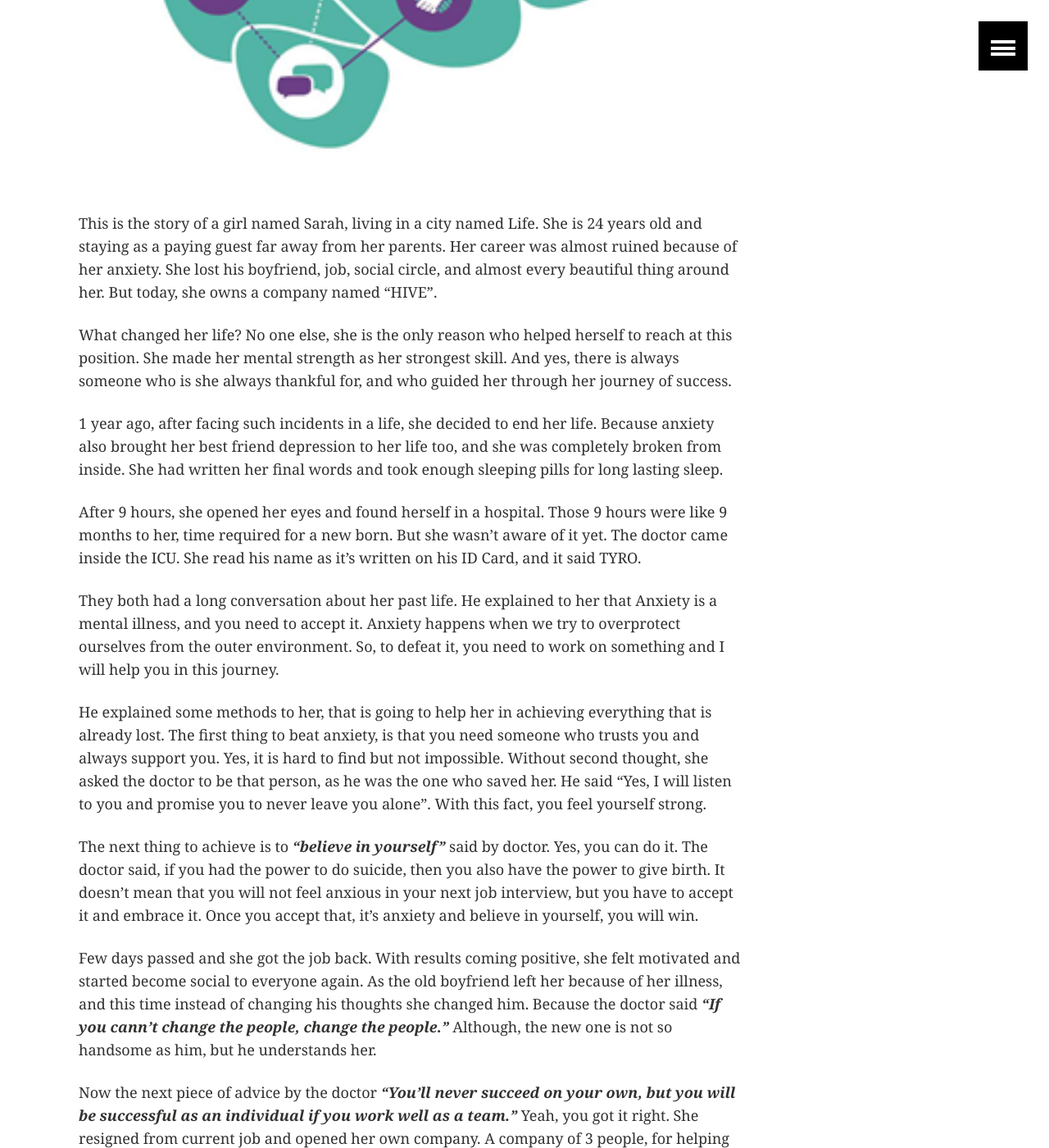
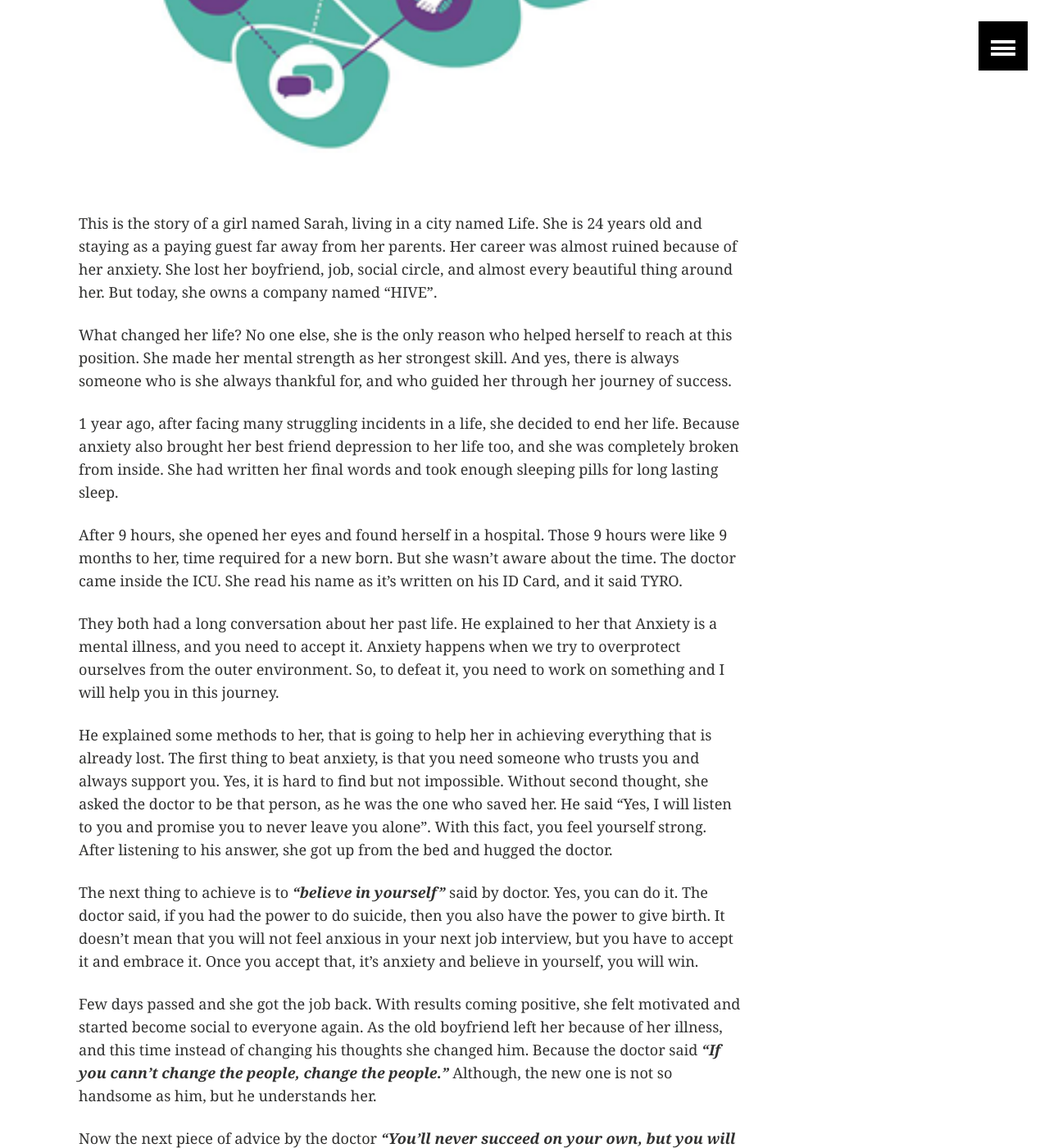
Before and after one commit to anmafeelgood/anmafeelgood.github.io, a Jekyll site: the page built from _posts/media/2017-05-30-how-to-deal-with-anxiety.md, in a window 1280 px wide and 1400 px high, scrolled down 649 px. Shown: the whole window at 82% size. Built offline with Jekyll 4.4.1, drawn with Linux system fonts in a browser that asks for light colours; comment, search, counter and statistics services are not loaded.

Commit message:
Fixed grammatical errors and added new post
Short story added.

```diff
--- a/_posts/media/2017-05-30-how-to-deal-with-anxiety.md
+++ b/_posts/media/2017-05-30-how-to-deal-with-anxiety.md
@@ -21,19 +21,16 @@
     align-self: flex-start;
     margin-right: .5rem;" src="../../images/anma_article02.png" height="480" width="480" />
 
-This is the story of a girl named Sarah, living in a city named Life. She is 24 years old and staying as a paying guest far away from her parents. Her career was almost ruined because of her anxiety. She lost his boyfriend, job, social circle, and almost every beautiful thing around her. But today, she owns a company named "HIVE".
+This is the story of a girl named Sarah, living in a city named Life. She is 24 years old and staying as a paying guest far away from her parents. Her career was almost ruined because of her anxiety. She lost her boyfriend, job, social circle, and almost every beautiful thing around her. But today, she owns a company named "HIVE".
 
 What changed her life? No one else, she is the only reason who helped herself
 to reach at this position. She made her mental strength as her strongest skill.
 And yes, there is always someone who is she always thankful for, and who guided
 her through her journey of success.
 
-1 year ago, after facing such incidents in a life, she decided to end her life.
-Because anxiety also brought her best friend depression to her life too, and
-she was completely broken from inside. She had written her final words and took
-enough sleeping pills for long lasting sleep.
+1 year ago, after facing many struggling incidents in a life, she decided to end her life. Because anxiety also brought her best friend depression to her life too, and she was completely broken from inside. She had written her final words and took enough sleeping pills for long lasting sleep.
 
-After 9 hours, she opened her eyes and found herself in a hospital. Those 9 hours were like 9 months to her, time required for a new born. But she wasn't aware of it yet. The doctor came inside the ICU. She read his name as it's written on his ID Card, and it said TYRO.
+After 9 hours, she opened her eyes and found herself in a hospital. Those 9 hours were like 9 months to her, time required for a new born. But she wasn't aware about the time. The doctor came inside the ICU. She read his name as it's written on his ID Card, and it said TYRO.
 
 They both had a long conversation about her past life. He explained to her that
 Anxiety is a mental illness, and you need to accept it. Anxiety happens when we
@@ -41,18 +38,16 @@
 need to work on something and I will help you in this journey.
 
 He explained some methods to her, that is going to help her in achieving
-everything that is already lost. The first thing to beat anxiety, is that you need someone who trusts you and always support you. Yes, it is hard to find but not impossible. Without second thought, she asked the doctor to be that person, as he was the one who saved her. He said "Yes, I will listen to you and promise you to never leave you alone". With this fact, you feel yourself strong.
+everything that is already lost. The first thing to beat anxiety, is that you need someone who trusts you and always support you. Yes, it is hard to find but not impossible. Without second thought, she asked the doctor to be that person, as he was the one who saved her. He said "Yes, I will listen to you and promise you to never leave you alone". With this fact, you feel yourself strong. After listening to his answer, she got up from the bed and hugged the doctor.
 
 The next thing to achieve is to ***"believe in yourself"*** said by doctor. Yes, you can do it. The doctor said, if you had the power to do suicide, then you also have the power to give birth. It doesn't mean that you will not feel anxious in your next job interview, but you have to accept it and embrace it. Once you accept that, it's anxiety and believe in yourself, you will win.
 
-Few days passed and she got the job back. With results coming positive, she
-felt motivated and started become social to everyone again. As the old boyfriend left her because of her illness, and this time instead of changing his thoughts she changed him. Because the doctor said ***"If you cann't change the people, change the people."*** Although, the new one is not so handsome as him, but he understands her.
+Few days passed and she got the job back. With results coming positive, she felt motivated and started become social to everyone again. As the old boyfriend left her because of her illness, and this time instead of changing his thoughts she changed him. Because the doctor said ***"If you cann't change the people, change the people."*** Although, the new one is not so handsome as him, but he understands her.
 
 Now the next piece of advice by the doctor ***"You’ll never succeed on your own, but you will be successful as an individual if you work well as a team."*** Yeah, you got it right. She resigned from current job and opened her own company. A company of 3 people, for helping others suffering from anxiety. Surprisingly, she hired the other 2 who were also suffering from anxiety. Now, the last formula of doctor, to sit together and share your vulnerabilities. Because once you know and accept your weakness, only then you become strong. They shared and cared for each other. And finally, today they are at position where no one ever imagined about. She has now everything fame, money, happiness, and a loving husband.
 
 Anxiety is an illness, there is no scale to measure and can be easily curable.
 You just need a right person and direction.
-
 
 Spread love with AnMa! #FeelGood #ANMA
 
```
Also changed, not shown: _posts/media/2017-07-03-never-wait-for-the-opportunity.md (added, +49 -0 lines), images/anma_exp10.jpg (added), images/article_internet03.jpg, images/experience_sarvsav03.jpg (added).
